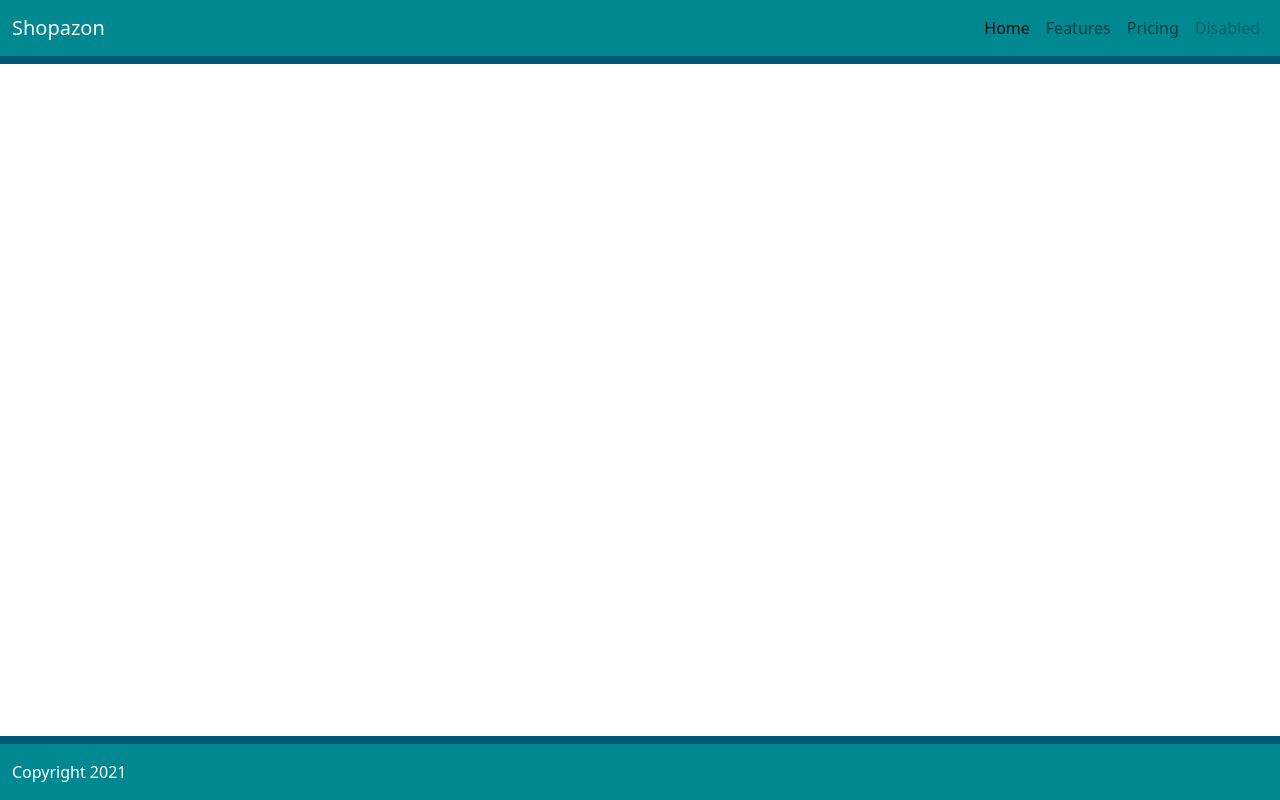
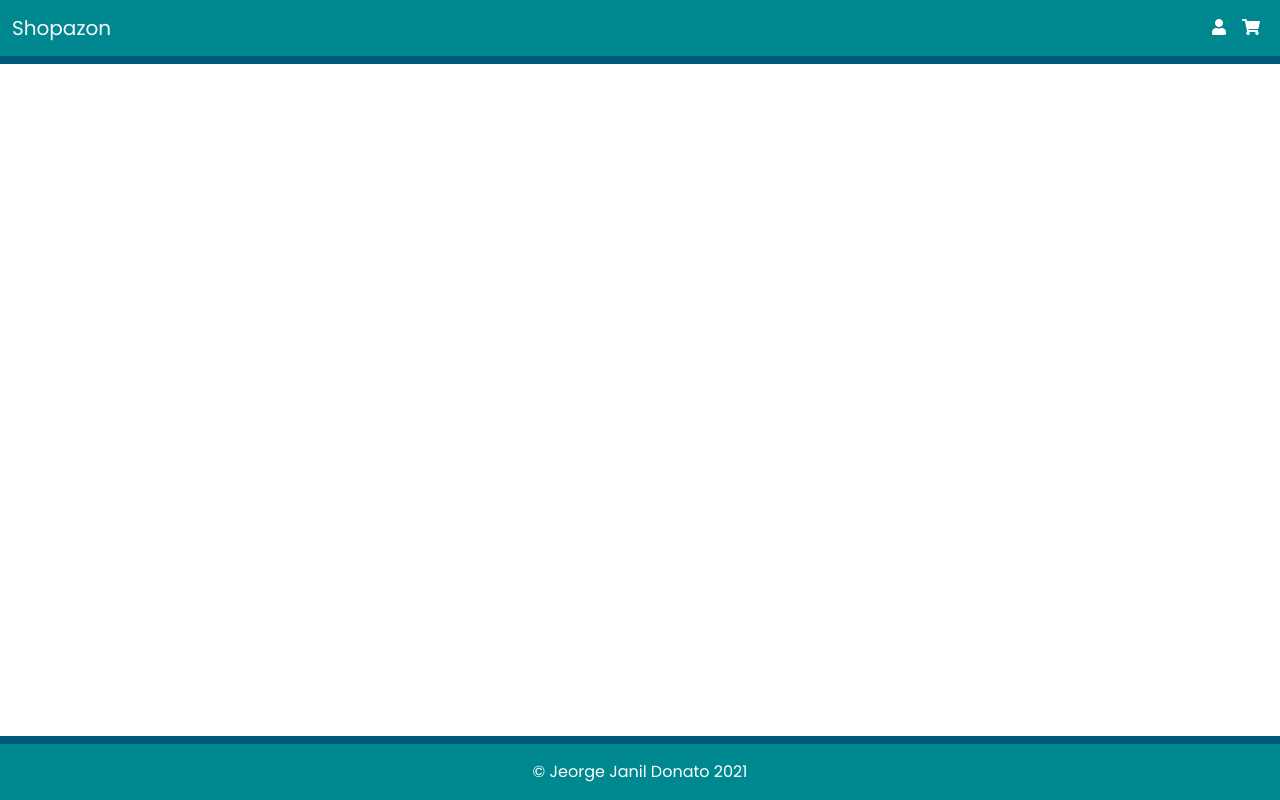
Before and after one commit to jeorgedonato/auto-shop-mern, a React (Create React App) app in the folder client/: page / in a window 1280 px wide. Built offline with nearby package versions, Linux system fonts and the light colour scheme; a web font is replaced by a local one.

Commit message:
Fixed footer

```diff
--- a/client/package.json
+++ b/client/package.json
@@ -6,6 +6,7 @@
     "@testing-library/jest-dom": "^5.11.4",
     "@testing-library/react": "^11.1.0",
     "@testing-library/user-event": "^12.1.10",
+    "bootstrap": "^4.6.0",
     "node-sass": "^4.14.1",
     "react": "^17.0.1",
     "react-dom": "^17.0.1",
--- a/client/public/index.html
+++ b/client/public/index.html
@@ -11,6 +11,7 @@
     />
     <link href="https://cdn.jsdelivr.net/npm/bootstrap@5.0.0-beta2/dist/css/bootstrap.min.css" rel="stylesheet" integrity="sha384-BmbxuPwQa2lc/FVzBcNJ7UAyJxM6wuqIj61tLrc4wSX0szH/Ev+nYRRuWlolflfl" crossorigin="anonymous">
     <link rel="preconnect" href="https://fonts.gstatic.com">
+    <link rel="stylesheet" href="https://cdnjs.cloudflare.com/ajax/libs/font-awesome/5.15.3/css/all.min.css" integrity="sha512-iBBXm8fW90+nuLcSKlbmrPcLa0OT92xO1BIsZ+ywDWZCvqsWgccV3gFoRBv0z+8dLJgyAHIhR35VZc2oM/gI1w==" crossorigin="anonymous" />
     <link href="https://fonts.googleapis.com/css2?family=Poppins:ital,wght@0,300;0,400;0,500;0,700;0,900;1,300;1,500&family=Source+Serif+Pro:ital,wght@0,300;0,400;0,700;0,900;1,200&display=swap" rel="stylesheet">
     <link rel="apple-touch-icon" href="%PUBLIC_URL%/logo192.png" />
     <!--
--- a/client/src/components/Footer/index.jsx
+++ b/client/src/components/Footer/index.jsx
@@ -5,8 +5,8 @@ const Footer = () => {
   return (
     <>
       <footer>
-        <div className='container-fluid'>
-          <span>Copyright 2021</span>
+        <div id='footer-div' className='container-fluid'>
+          <span>© Jeorge Janil Donato 2021</span>
         </div>
       </footer>
     </>
--- a/client/src/components/Footer/style.scss
+++ b/client/src/components/Footer/style.scss
@@ -1,4 +1,4 @@
-@import '../../main.scss';
+@import '../../base.scss';
 
 footer {
   min-height: 4rem;
@@ -13,4 +13,10 @@ footer {
   color: white;
   margin-top: 30px;
   border-top: .5rem solid $secondary-color;
+  font-family: $primary-font;
 }
+
+#footer-div{
+  justify-content: center;
+  text-align: center;
+}
--- a/client/src/components/Navbar/index.js
+++ b/client/src/components/Navbar/index.js
@@ -11,10 +11,8 @@ const Navbar = () => {
         </button>
         <div className='collapse navbar-collapse ' id='navbarNavAltMarkup'>
           <div className='navbar-nav'>
-            <a className='nav-link active' aria-current='page' href='#'>Home</a>
-            <a className='nav-link' href='#'>Features</a>
-            <a className='nav-link' href='#'>Pricing</a>
-            <a className='nav-link disabled' href='#' tabindex='-1' aria-disabled='true'>Disabled</a>
+            <a className='nav-link' href='#'><i class='fas fa-user' /></a>
+            <a className='nav-link active' aria-current='page' href='#'><i class='fas fa-shopping-cart' /></a>
           </div>
         </div>
       </div>
--- a/client/src/components/Navbar/style.scss
+++ b/client/src/components/Navbar/style.scss
@@ -1,12 +1,17 @@
-@import '../../main.scss';
+@import '../../base.scss';
 
 nav{
   background-color: $primary-color;
   color: white;
   border-bottom: .5rem solid $secondary-color;
+  font-family: $primary-font;
 }
 
 .navbar-collapse{
   justify-content: flex-end;
   color: white;
 }
+
+.nav-link{
+  color: white !important;
+}
```
Also changed, not shown: 1 other file (tests, documents, lock files or other folders).
